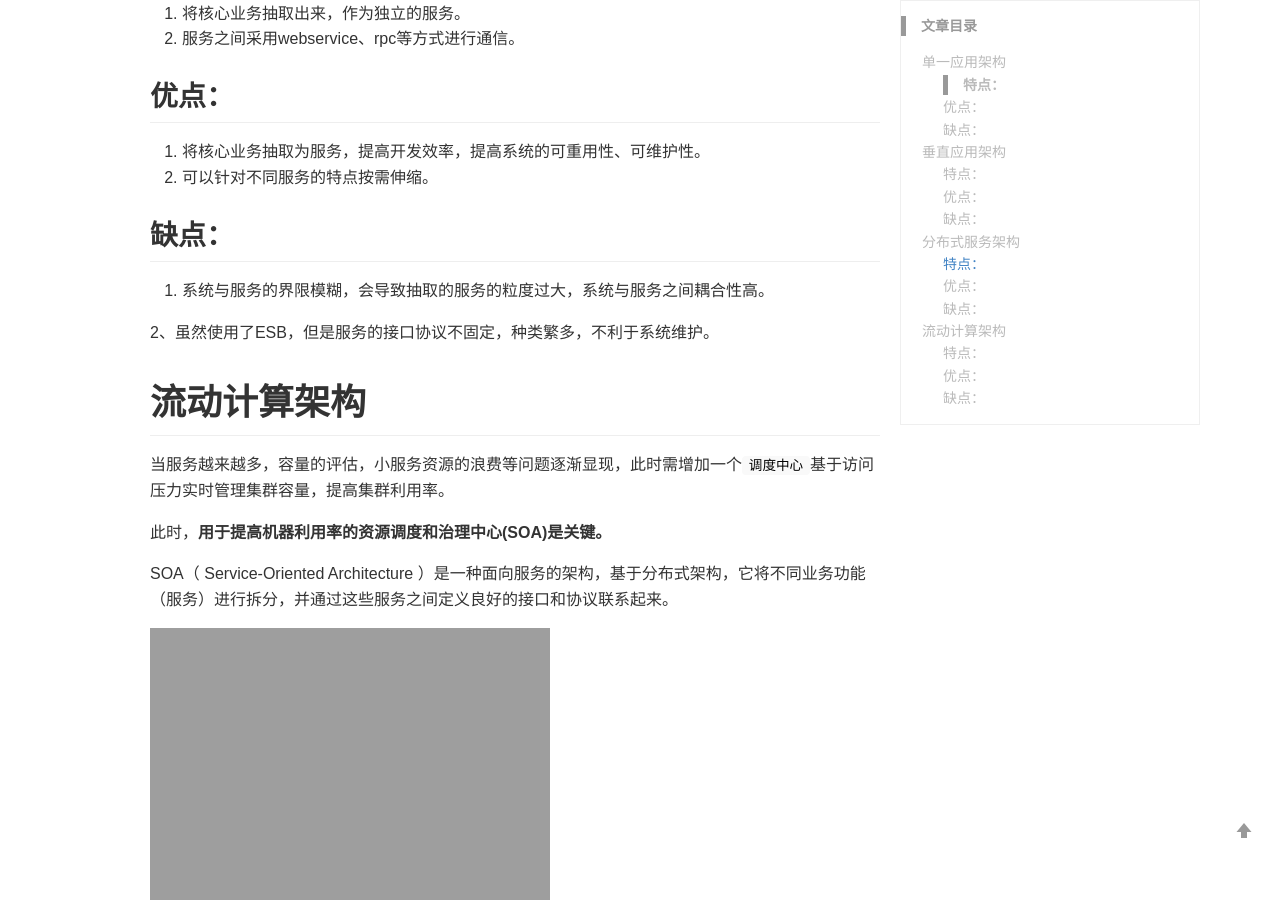
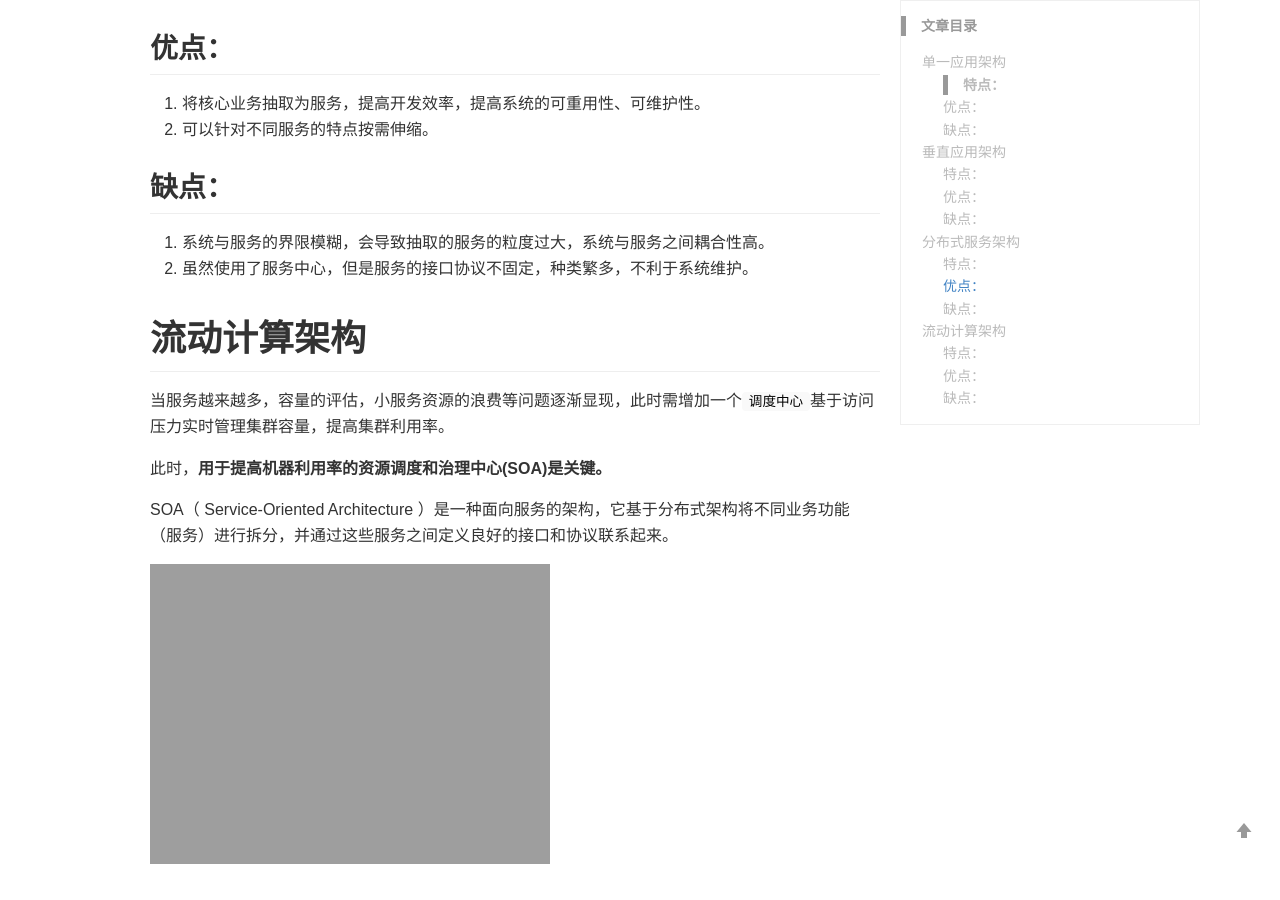
Before and after one commit to Nothingistrue886/Nothingistrue886.github.io, a Jekyll site: the page built from _posts/2019/12/16/2019-12-16-Evolution-of-Web-Application-Architecture.md, in a window 1280 px wide and 900 px high, scrolled down 3587 px. Built offline with Jekyll 4.4.1, drawn with Linux system fonts in a browser that asks for light colours; comment, search, counter and statistics services are not loaded.

Commit message:
Web-Application-Architecture

```diff
--- a/_posts/2019/12/16/2019-12-16-Evolution-of-Web-Application-Architecture.md
+++ b/_posts/2019/12/16/2019-12-16-Evolution-of-Web-Application-Architecture.md
@@ -23,15 +23,12 @@
 ## **特点：**
 
 1. 所有的功能集成在一个项目工程中。
-
 2. 所有的功能打在一个war包部署到服务器。
-
 3. 通过部署应用集群和数据库集群来提高系统的性能。
 
 ## 优点：
 
 1. 项目架构简单，前期开发成本低，周期短，小型项目的首选。
-
 2. 开发效率高，模块之间交互采用本地方法调用。
 3. 容易部署，运维成本小，直接打包为一个完整的包，拷贝到web容器的某个目录下即可运行。
 4. 容易测试：IDE都是为开发单个应用设计的、容易测试——在本地就可以启动完整的系统。
@@ -54,7 +51,7 @@
 
 1. 按业务垂直拆分成一个一个的单体系统。
 2. 系统与系统之间的存在数据冗余，耦合性较大。
-3.  系统之间的接口多为实现数据同步，如上图中四个项目要同步客户信息。
+3. 系统之间的接口多为实现数据同步，如上图中四个项目要同步客户信息。
 
 ## 优点：
 
@@ -88,8 +85,7 @@
 ## 缺点：
 
 1. 系统与服务的界限模糊，会导致抽取的服务的粒度过大，系统与服务之间耦合性高。
-
-2、虽然使用了ESB，但是服务的接口协议不固定，种类繁多，不利于系统维护。
+2. 虽然使用了服务中心，但是服务的接口协议不固定，种类繁多，不利于系统维护。
 
 # 流动计算架构
 
@@ -97,7 +93,7 @@
 
 此时，**用于提高机器利用率的资源调度和治理中心(SOA)是关键。**
 
-SOA（ Service-Oriented Architecture ）是一种面向服务的架构，基于分布式架构，它将不同业务功能（服务）进行拆分，并通过这些服务之间定义良好的接口和协议联系起来。
+SOA（ Service-Oriented Architecture ）是一种面向服务的架构，它基于分布式架构将不同业务功能（服务）进行拆分，并通过这些服务之间定义良好的接口和协议联系起来。
 
 ![计算架构]({{ site.url }}/images{{ page.url }}/流动计算架构.png)
 
```
